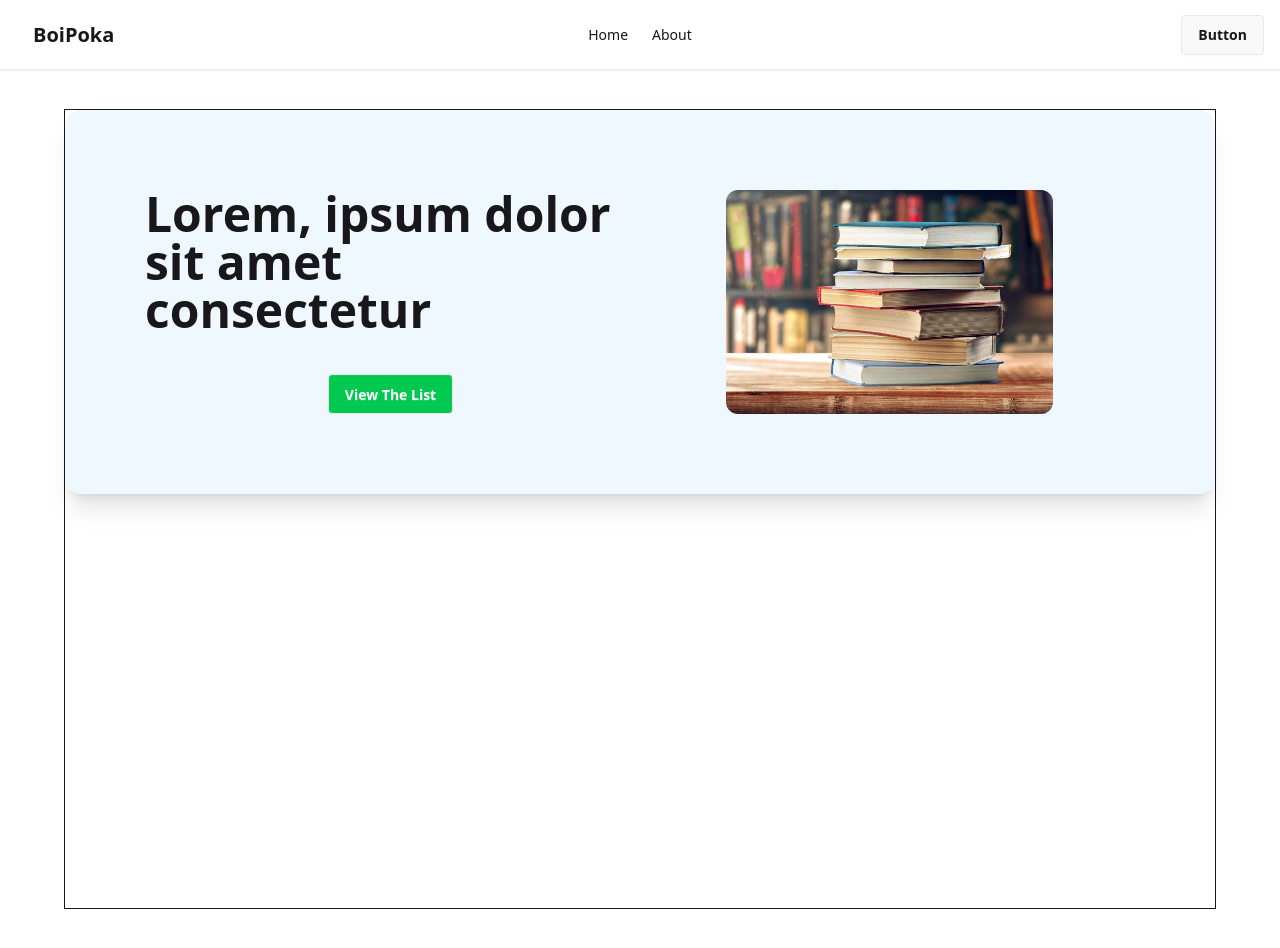
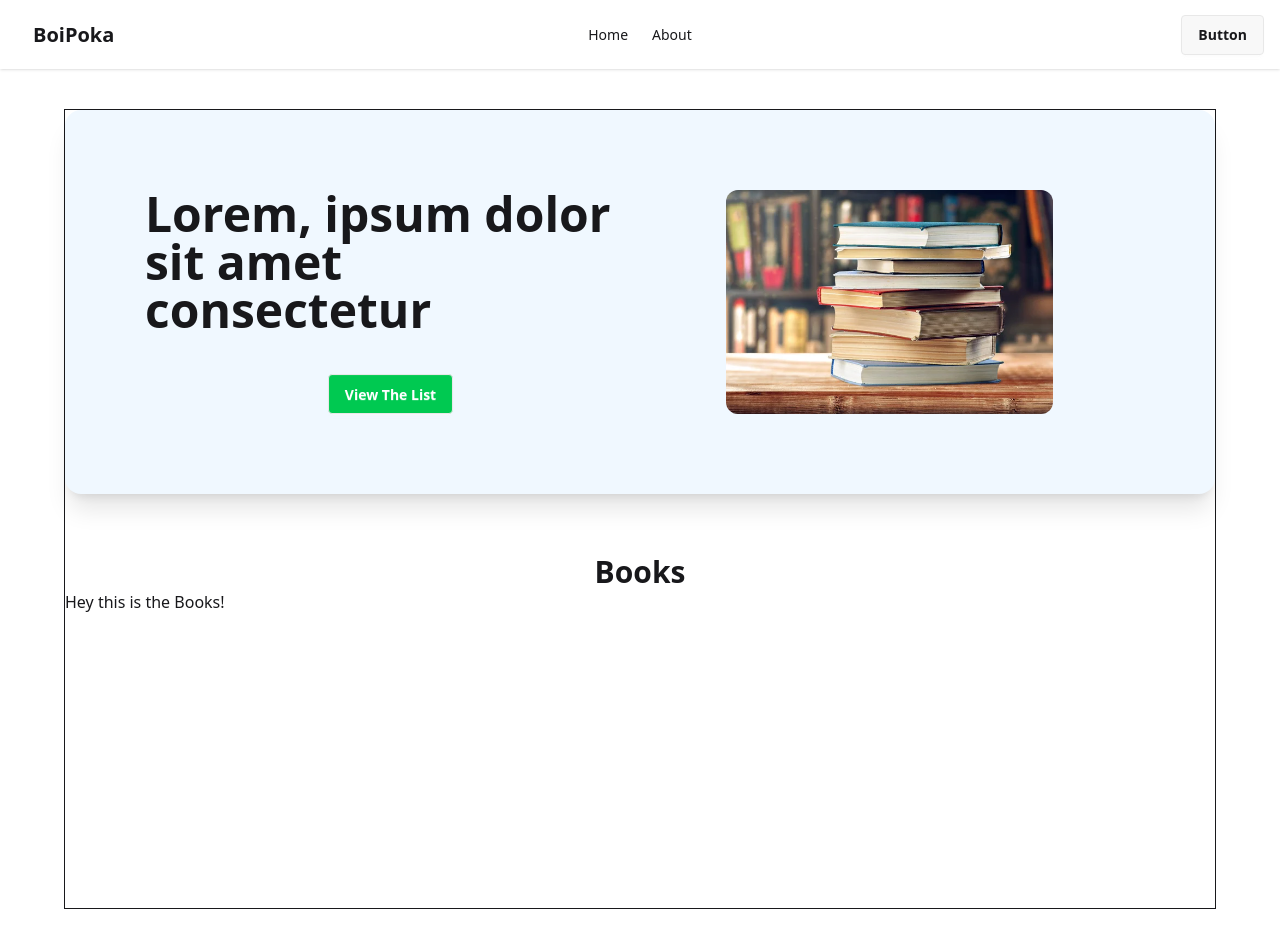
Before and after one commit to sakib404-hub/Web-dev-day-45-Project-Boipoka-, a React (Vite) app: page / in a window 1280 px wide. Built offline with nearby package versions, Linux system fonts and the light colour scheme.

Commit message:
loaded data using useEffect and made the syntax of bookcard

```diff
--- /dev/null
+++ b/src/Pages/BookCard/BookCard.jsx
@@ -0,0 +1,11 @@
+import React from 'react';
+
+const BookCard = () => {
+    return (
+        <div>
+
+        </div>
+    );
+};
+
+export default BookCard;
--- /dev/null
+++ b/src/Pages/Books/Books.jsx
@@ -0,0 +1,21 @@
+import React, { useEffect, useState } from 'react';
+
+const Books = () => {
+    const [allBooks, setAllBooks] = useState([]);
+
+    useEffect(() => {
+        const url = '../../../public/bookData.json'
+        fetch(url)
+            .then((res) => res.json())
+            .then((data) => setAllBooks(data))
+            .catch((err) => console.log(err));
+    }, [])
+    console.log(allBooks);
+    return (
+        <div>
+            Hey this is the Books!
+        </div>
+    );
+};
+
+export default Books;
--- a/src/Pages/Home/Home.jsx
+++ b/src/Pages/Home/Home.jsx
@@ -1,10 +1,15 @@
 import React from 'react';
 import Banner from '../../Component/Banner/Banner';
+import Books from '../Books/Books';
 
 const Home = () => {
     return (
         <div>
             <Banner></Banner>
+            <div className='my-15'>
+                <h1 className='text-3xl font-bold text-center'>Books</h1>
+                <Books></Books>
+            </div>
         </div>
     );
 };
```
